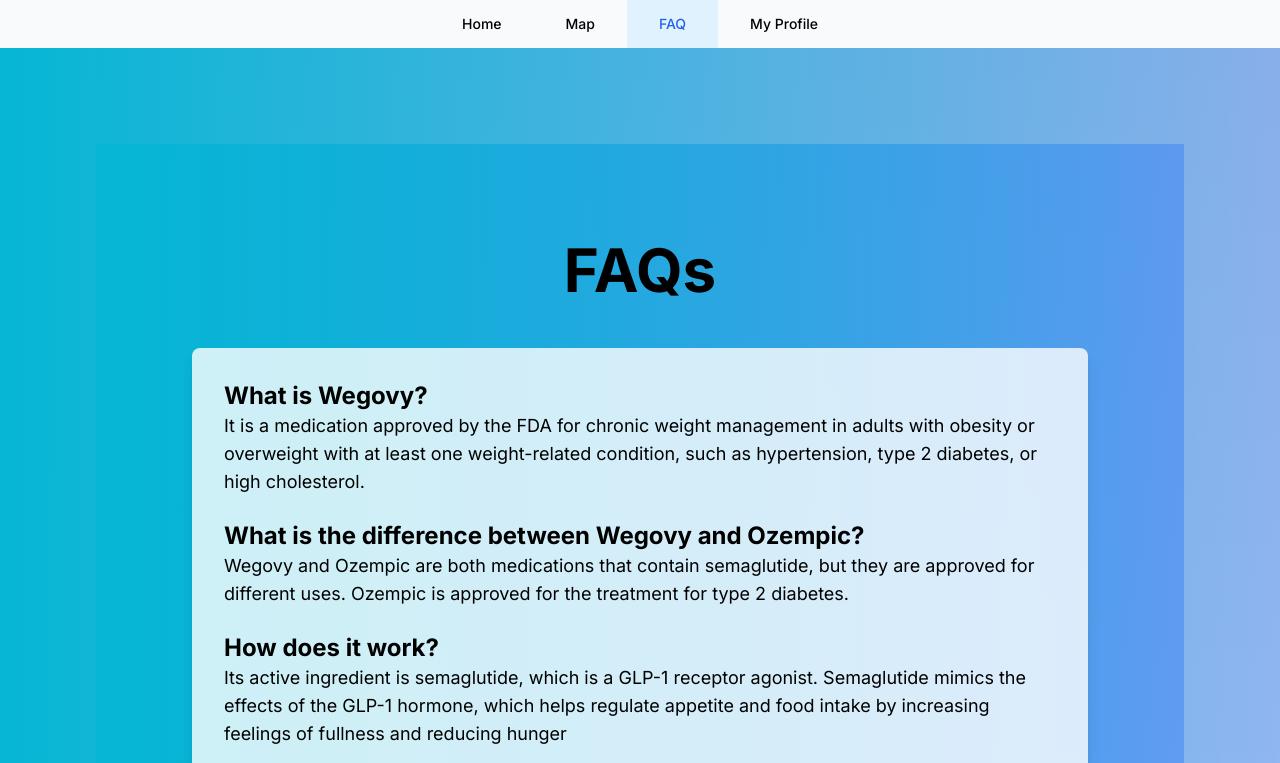
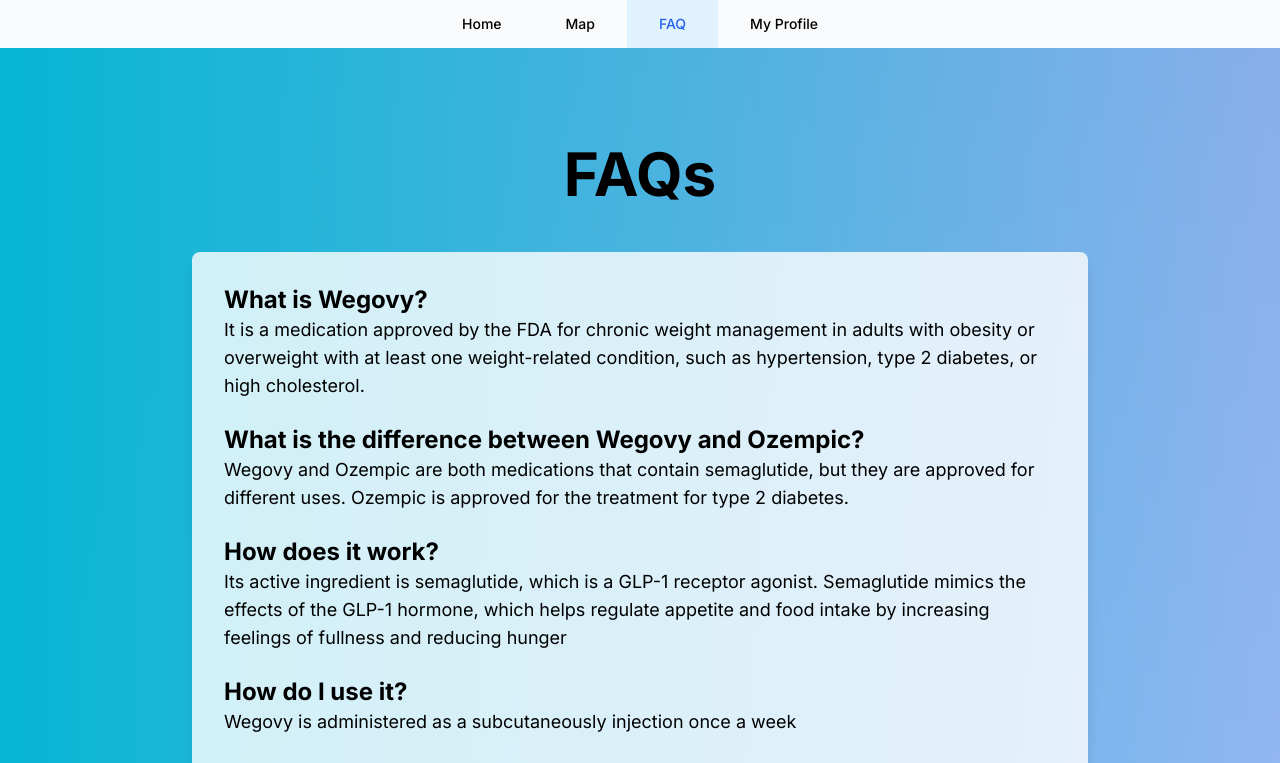
Before and after one commit to jihyeoi/wegovy, a Next.js app: page /faq in a window 1280 px wide. Shown: the top 763 px of the page. Built offline with nearby package versions, Linux system fonts and the light colour scheme.

Commit message:
trying to push to vercel

```diff
--- a/app/faq/page.tsx
+++ b/app/faq/page.tsx
@@ -3,8 +3,6 @@
 export default function Page() {
     return (
         <Layout>
-            <div className="bg-gradient-to-r from-cyan-500 to-blue-500/50 flex min-h-screen flex-col items-center justify-between p-24">
-                <div className="flex flex-col items-center justify-center flex-grow w-full">
             <h1 className="text-center mb-12">
                 <div className="text-6xl font-bold text-black">FAQs</div>
             </h1>
@@ -50,8 +48,6 @@
                     <p className="text-lg text-black">please contact your doctor or your local pharmacist for a consultation. All of this information can also be found at the <a href="https://www.wegovy.com/">Wegovy</a> official site </p>
                 </div>
             </div>
-                </div>
-            </div>
         </Layout>
     )
 }
```
Lines whose indentation alone changed are shown as unchanged.
